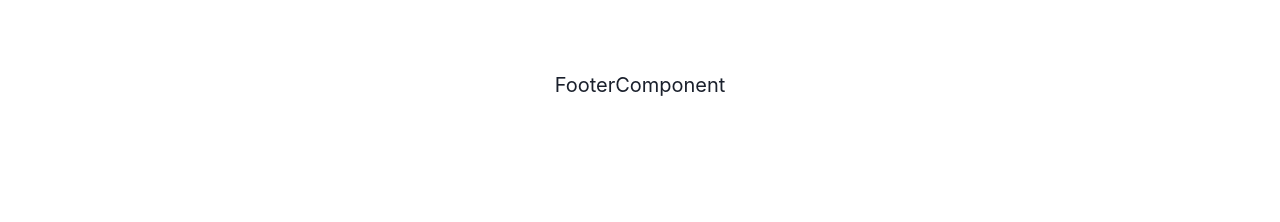
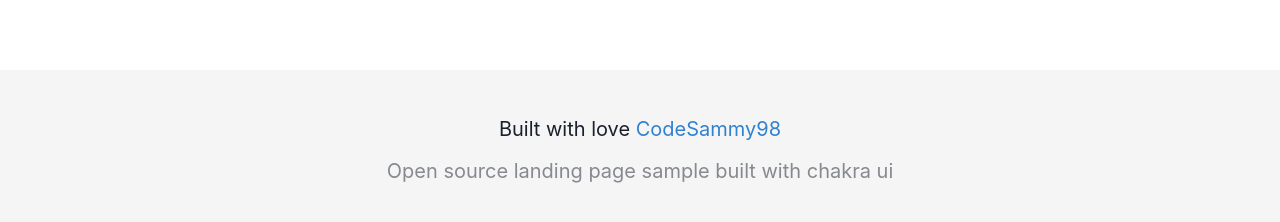
Before and after one commit to sammy-code98/chakra-landing-page, a React (Create React App) app: page / in a window 1280 px wide. Shown: the part 1893-2115 px from the top of the page. Before the commit the page ends 1993 px from the top, so only its background shows below. Built offline with nearby package versions, Linux system fonts and the light colour scheme; the HTML template or start-up script is replaced by a standard one.

Commit message:
add footer component

```diff
--- a/src/components/FooterComponent.tsx
+++ b/src/components/FooterComponent.tsx
@@ -1,7 +1,20 @@
 import React from 'react'
-
+import { Flex, Text, Link } from "@chakra-ui/react"
 export default function FooterComponent() {
     return (
-        <div>FooterComponent</div>
+        <Flex
+            w='full'
+            bg="blackAlpha.50"
+            minHeight='20vh'
+            flexDirection='column'
+            alignItems='center'
+            textAlign='center'
+            justifyContent='center'>
+            <Text mb='3'>
+                Built with love {' '}
+                <Link href='https://github.com/sammy-code98' isExternal color='blue.500'>CodeSammy98</Link>
+            </Text>
+            <Text opacity='0.5' px='4'>Open source landing page sample built with chakra ui</Text>
+        </Flex>
     )
 }
```
